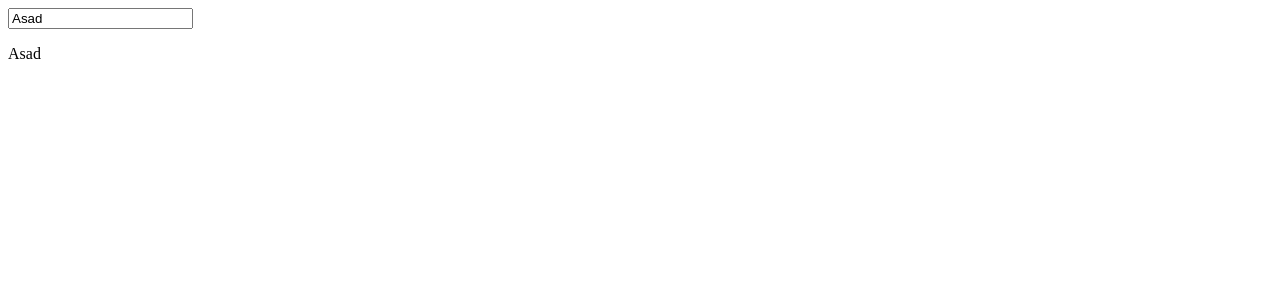
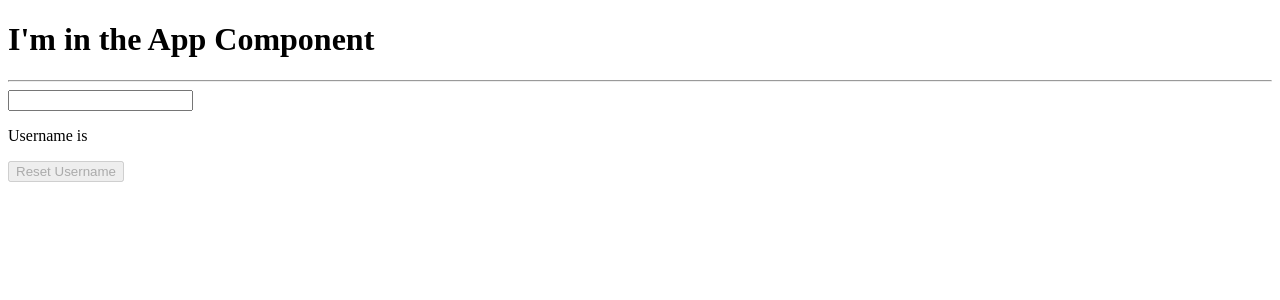
Before and after one commit to asadnawaz126/my-first-app, an Angular app: page / in a window 1280 px wide. Shown: the top 300 px of the page. Built offline with nearby package versions, Linux system fonts and the light colour scheme.

Commit message:
modified app component files to work with user component

```diff
--- a/src/app/app.component.html
+++ b/src/app/app.component.html
@@ -1,2 +1,9 @@
-<input type="text" [(ngModel)]="name">
-<p>{{ name }}</p>
+<div class="container">
+    <div class="row">
+        <div class="col-xs-12">
+            <h1>I'm in the App Component</h1>
+            <hr>
+            <app-user></app-user>
+        </div>
+    </div>
+</div>
--- a/src/app/app.component.ts
+++ b/src/app/app.component.ts
@@ -6,5 +6,5 @@ import { Component } from '@angular/core';
   styleUrls: ['./app.component.css']
 })
 export class AppComponent {
-  name = 'Asad';
+
 }
--- a/src/app/app.module.ts
+++ b/src/app/app.module.ts
@@ -3,10 +3,12 @@ import { NgModule } from '@angular/core';
 import { FormsModule } from '@angular/forms'
 
 import { AppComponent } from './app.component';
+import { UserComponent } from './user/user.component';
 
 @NgModule({
   declarations: [
-    AppComponent
+    AppComponent,
+    UserComponent
   ],
   imports: [
     BrowserModule,
```
